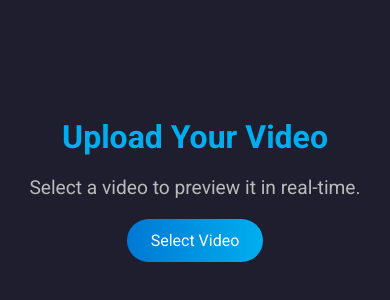
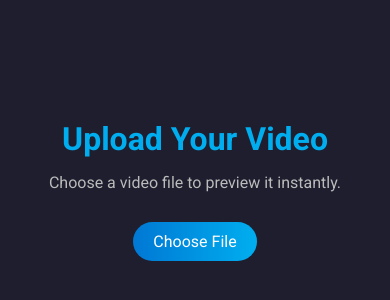
Before and after one commit to CobraOP39/VideoPrev-, a plain HTML site: page upload.html in a window 390 px wide. Shown: the part 232-532 px from the top of the page. Drawn offline with Linux system fonts and the light colour scheme.

Commit message:
Update upload.html

```diff
--- a/upload.html
+++ b/upload.html
@@ -6,6 +6,7 @@
     <title>VideoPrev - Upload</title>
     <link href="https://fonts.googleapis.com/css2?family=Roboto:wght@400;700&display=swap" rel="stylesheet">
     <style>
+        /* Global Styles */
         * {
             margin: 0;
             padding: 0;
@@ -27,24 +28,25 @@
         h1 {
             font-size: 2.5rem;
             font-weight: 700;
-            margin-bottom: 20px;
+            margin-bottom: 15px;
             color: #00AEEF;
         }
 
         p {
-            font-size: 1.2rem;
+            font-size: 1.1rem;
             color: #BBBBBB;
-            margin-bottom: 20px;
+            margin-bottom: 30px;
         }
 
+        /* Upload Button */
         .upload-btn {
             background: linear-gradient(90deg, #0078D4, #00AEEF);
-            padding: 15px 30px;
+            padding: 15px 35px;
             font-size: 1.2rem;
             border-radius: 30px;
             color: white;
+            border: none;
             cursor: pointer;
-            border: none;
             transition: transform 0.3s, box-shadow 0.3s;
         }
 
@@ -53,15 +55,30 @@
             box-shadow: 0 8px 20px rgba(0, 174, 239, 0.5);
         }
 
+        .upload-btn:focus {
+            outline: none;
+        }
+
+        input[type="file"] {
+            display: none;
+        }
+
+        /* Video Container */
         .video-container {
-            margin-top: 30px;
+            margin-top: 40px;
             display: none;
+            max-width: 90%;
         }
 
         video {
             max-width: 100%;
             border-radius: 15px;
-            box-shadow: 0 12px 24px rgba(0, 0, 0, 0.5);
+            box-shadow: 0 12px 30px rgba(0, 0, 0, 0.6);
+            transition: transform 0.3s ease;
+        }
+
+        video:hover {
+            transform: scale(1.03);
         }
 
         @media (max-width: 768px) {
@@ -69,9 +86,13 @@
                 font-size: 2rem;
             }
 
+            p {
+                font-size: 1rem;
+            }
+
             .upload-btn {
                 font-size: 1rem;
-                padding: 12px 24px;
+                padding: 10px 20px;
             }
         }
     </style>
@@ -79,9 +100,10 @@
 <body>
 
     <h1>Upload Your Video</h1>
-    <p>Select a video to preview it in real-time.</p>
-    <label class="upload-btn" for="videoFile">Select Video</label>
-    <input type="file" id="videoFile" accept="video/*" style="display: none;">
+    <p>Choose a video file to preview it instantly.</p>
+
+    <label for="videoFile" class="upload-btn">Choose File</label>
+    <input type="file" id="videoFile" accept="video/*">
 
     <div class="video-container" id="videoContainer">
         <video controls id="videoPreview"></video>
```
